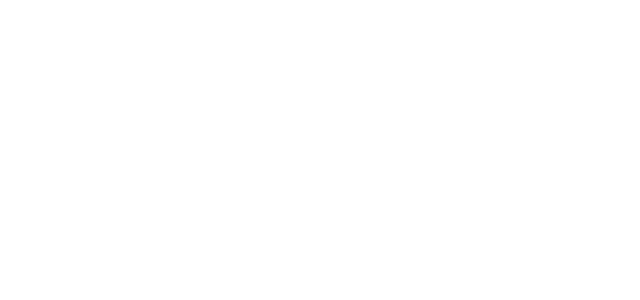
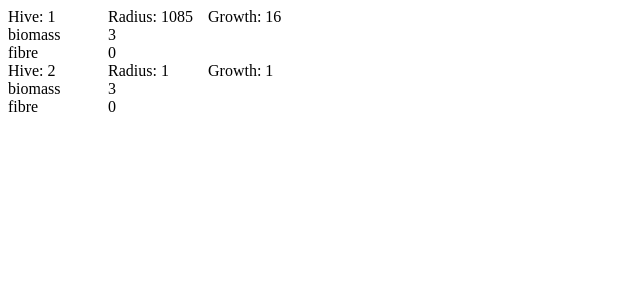
Before and after one commit to HatTheJack/Eat-the-World, a Vue app: page / in a window 1280 px wide. Shown: the top 300 px of the page, without its empty margins (0-640 px from the left). Built offline with nearby package versions, Linux system fonts and the light colour scheme.

Commit message:
setting up variables for hives

```diff
--- a/src/App.vue
+++ b/src/App.vue
@@ -1,8 +1,59 @@
 <script setup>
+import { ref } from 'vue'
+
+// const gameData = ref({
+//   resources: {
+//     biomass: 3,
+//     fibre: 0,
+//   }
+// })
+
+const gameData = ref({
+  hive: [
+    {
+      hive: 1,
+      radius: 1085,
+      growth: 16,
+      resources: [
+        {label: "biomass", value: 3, persecond: 10},
+        {label: "fibre",value: 0, persecond: 1}
+      ]
+    },
+    {
+      hive: 2,
+      radius: 1,
+      growth: 1,
+      resources: [
+        {label: "biomass", value: 3, persecond: 10},
+        {label: "fibre",value: 0, persecond: 1}
+      ]
+    }
+  ],
+  resources: [
+    {label: "biomass", value: 0, persecond: 10},
+    {label: "fibre",value: 0, persecond: 1}
+  ]
+})
+
 </script>
 
 <template>
+  <div id="resources">
+    <div v-for="item in gameData.hive">
+        <span>Hive: {{ item.hive }}</span>
+        <span>Radius: {{ item.radius }}</span>
+        <span>Growth: {{ item.growth }}</span>
+        <div v-for="resources in item.resources">
+          <span>{{resources.label}}</span>
+          <span>{{resources.value}}</span>
+        </div>
+    </div>
+  </div>
 </template>
 
 <style scoped>
+  span {
+    display: inline-block;
+    width: 100px;
+  }
 </style>
--- a/src/assets/main.css
+++ b/src/assets/main.css
@@ -1,4 +1,4 @@
-@import './base.css';
+/* @import './base.css';
 
 #app {
   max-width: 1280px;
@@ -32,4 +32,7 @@
     grid-template-columns: 1fr 1fr;
     padding: 0 2rem;
   }
+} */
+li {
+  list-style-type: none;;
 }
```
